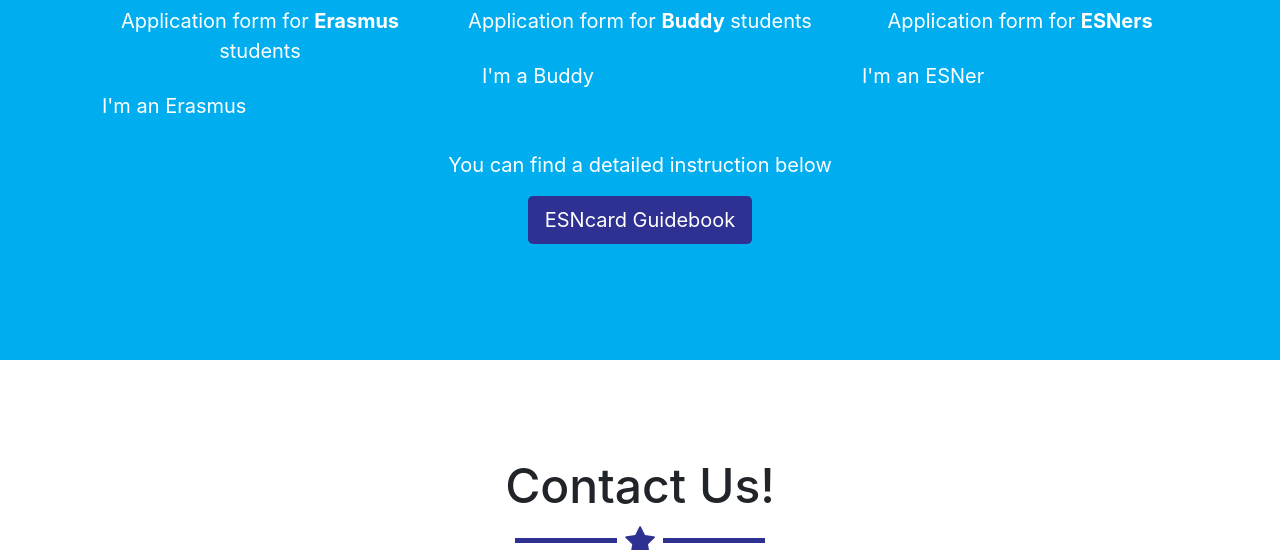
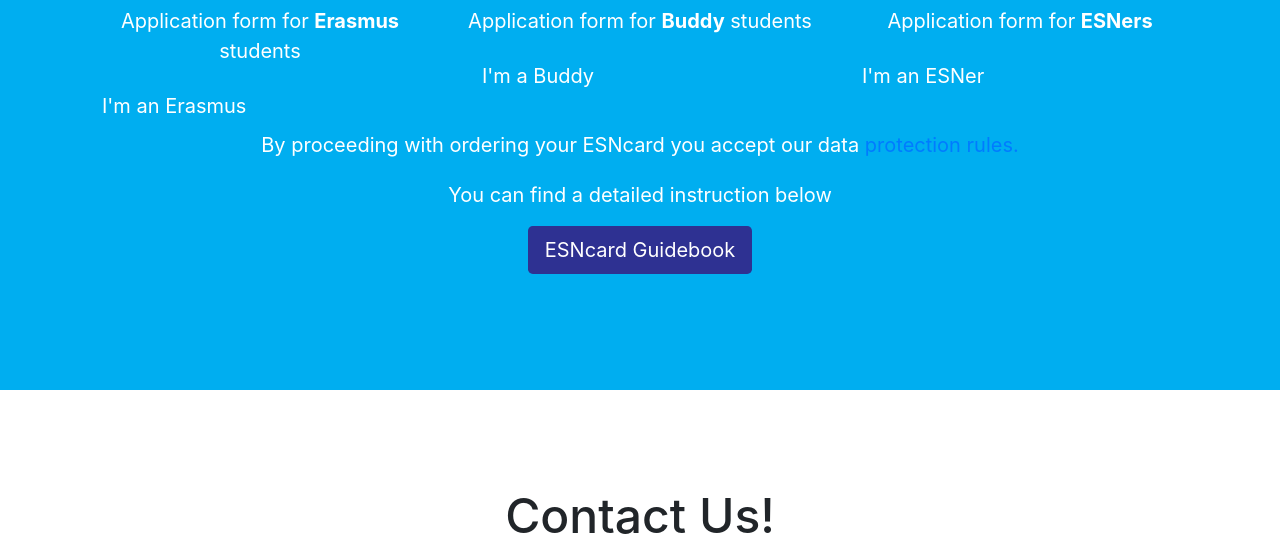
Before and after one commit to rybak194/card.esn.pl, a website with bundled scripts: page index.html in a window 1280 px wide. Shown: the part 2060-2610 px from the top of the page. Built offline with nearby package versions, Linux system fonts and the light colour scheme.

Commit message:
added gdpr

```diff
--- a/index.html
+++ b/index.html
@@ -160,6 +160,9 @@
           <p align="center">Application form for <b>ESNers</b></p>
           <a href="https://polisy.voyager.pl/PolisaOnline/Wybor.aspx?u=16&t=1352&Id=WWESNPOLKK&o=1" class="btn btn-lg btn-outline">I'm an ESNer</a>
         </div>
+      </div>
+      <div class="align-items-center">
+        <p align="center">By proceeding with ordering your ESNcard you accept our data <a href="files/Rules for the processing of personal data.pdf">protection rules.</a></p>
       </div>
       <div class="col-sm-6 instruction-block">
         <p align="center">You can find a detailed instruction below</p>
```
Also changed, not shown: 1 other file.
